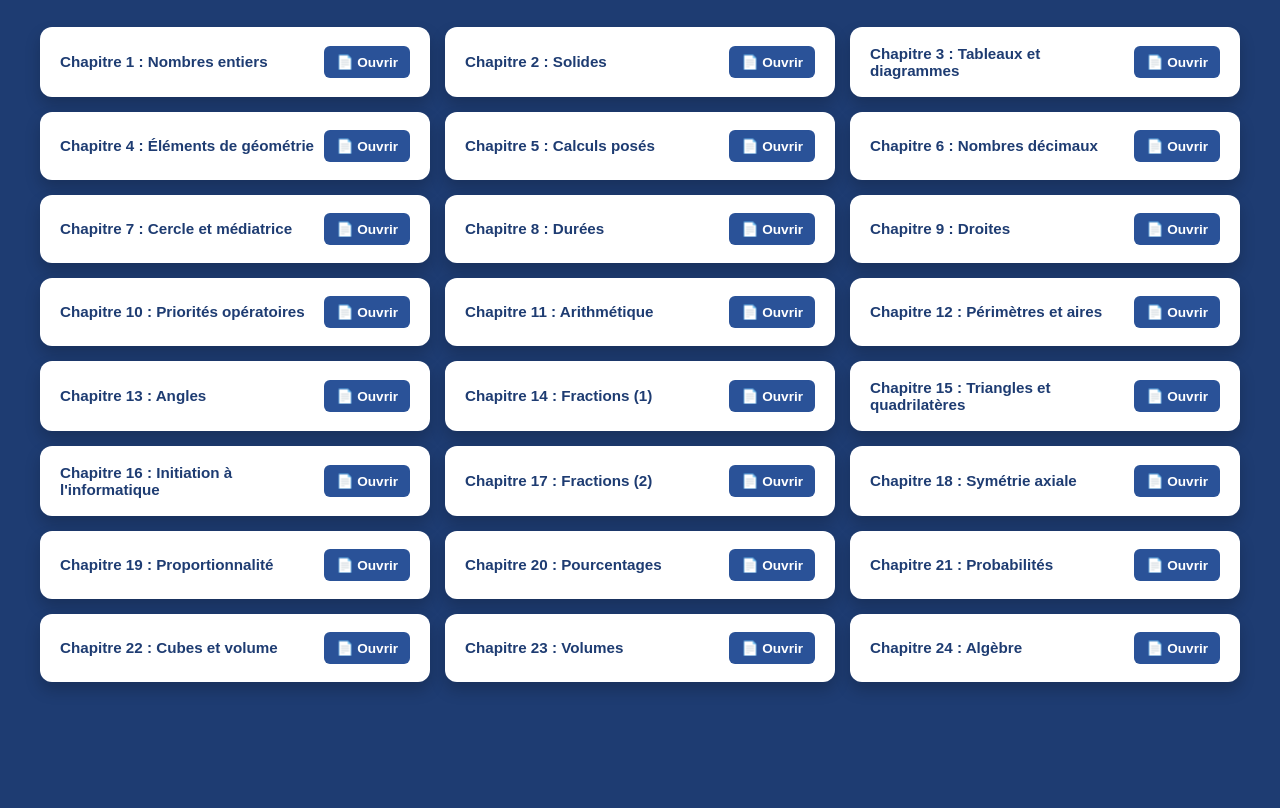
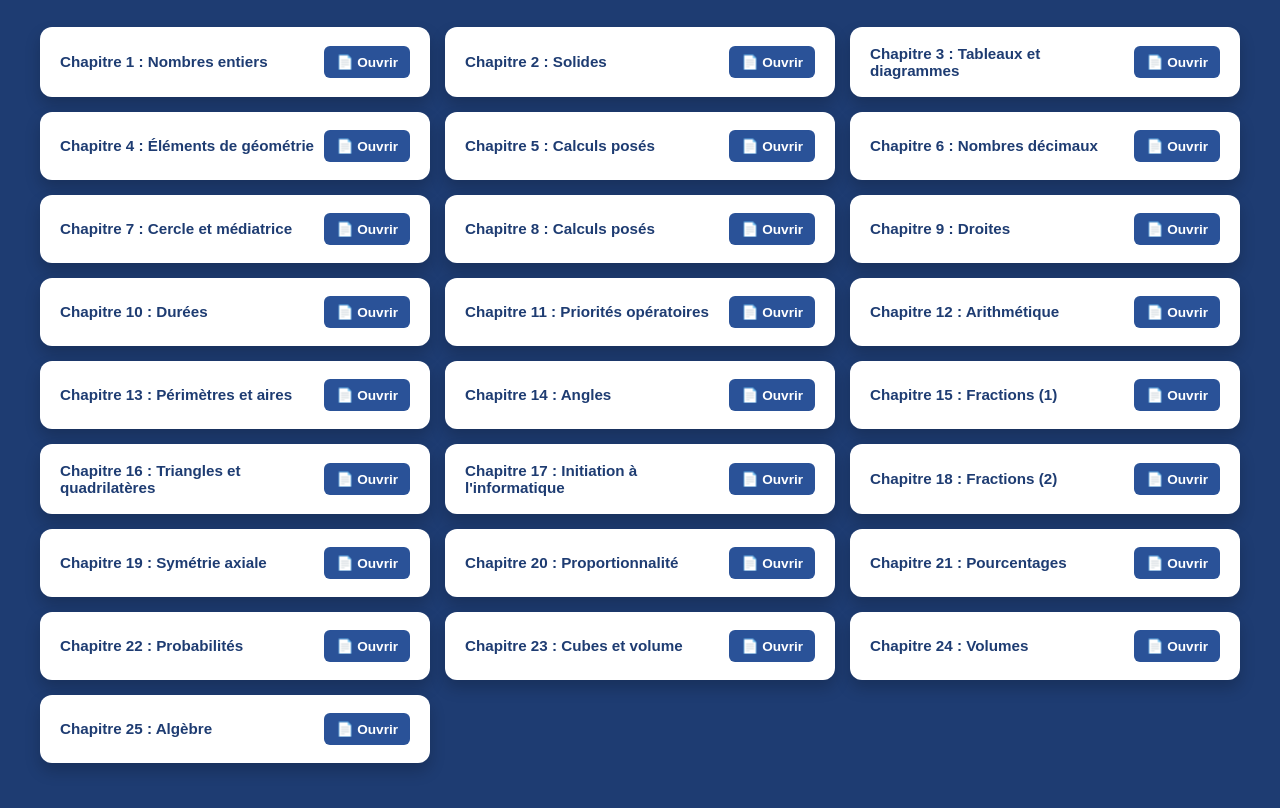
Before and after one commit to Azizamine33/Math-matiqus, a plain HTML site: page lecon_6eme.html in a window 1280 px wide. Shown: the part 220-1028 px from the top of the page. Before the commit the page ends 952 px from the top, so only its background shows below. Drawn offline with Linux system fonts and the light colour scheme; a web font is replaced by a local one.

Commit message:
Fix HTML formatting and add new chapters

```diff
--- a/lecon_6eme.html
+++ b/lecon_6eme.html
@@ -36,23 +36,24 @@
         <div class="chapitre-card"><span class="chapitre-titre">Chapitre 5 : Calculs posés</span><a href="#" class="btn-pdf" onclick="verifierCode('docs/6eme_ch5_lecon.pdf')">📄 Ouvrir</a></div>
         <div class="chapitre-card"><span class="chapitre-titre">Chapitre 6 : Nombres décimaux</span><a href="#" class="btn-pdf" onclick="verifierCode('docs/6eme_ch6_lecon.pdf')">📄 Ouvrir</a></div>
         <div class="chapitre-card"><span class="chapitre-titre">Chapitre 7 : Cercle et médiatrice</span><a href="#" class="btn-pdf" onclick="verifierCode('docs/6eme_ch7_lecon.pdf')">📄 Ouvrir</a></div>
-        <div class="chapitre-card"><span class="chapitre-titre">Chapitre 8 : Durées</span><a href="#" class="btn-pdf" onclick="verifierCode('docs/6eme_ch8_lecon.pdf')">📄 Ouvrir</a></div>
-        <div class="chapitre-card"><span class="chapitre-titre">Chapitre 9 : Droites</span><a href="#" class="btn-pdf" onclick="verifierCode('docs/6eme_ch9_lecon.pdf')">📄 Ouvrir</a></div>
-        <div class="chapitre-card"><span class="chapitre-titre">Chapitre 10 : Priorités opératoires</span><a href="#" class="btn-pdf" onclick="verifierCode('docs/6eme_ch10_lecon.pdf')">📄 Ouvrir</a></div>
-        <div class="chapitre-card"><span class="chapitre-titre">Chapitre 11 : Arithmétique</span><a href="#" class="btn-pdf" onclick="verifierCode('docs/6eme_ch11_lecon.pdf')">📄 Ouvrir</a></div>
-        <div class="chapitre-card"><span class="chapitre-titre">Chapitre 12 : Périmètres et aires</span><a href="#" class="btn-pdf" onclick="verifierCode('docs/6eme_ch12_lecon.pdf')">📄 Ouvrir</a></div>
-        <div class="chapitre-card"><span class="chapitre-titre">Chapitre 13 : Angles</span><a href="#" class="btn-pdf" onclick="verifierCode('docs/6eme_ch13_lecon.pdf')">📄 Ouvrir</a></div>
-        <div class="chapitre-card"><span class="chapitre-titre">Chapitre 14 : Fractions (1)</span><a href="#" class="btn-pdf" onclick="verifierCode('docs/6eme_ch14_lecon.pdf')">📄 Ouvrir</a></div>
-        <div class="chapitre-card"><span class="chapitre-titre">Chapitre 15 : Triangles et quadrilatères</span><a href="#" class="btn-pdf" onclick="verifierCode('docs/6eme_ch15_lecon.pdf')">📄 Ouvrir</a></div>
-        <div class="chapitre-card"><span class="chapitre-titre">Chapitre 16 : Initiation à l'informatique</span><a href="#" class="btn-pdf" onclick="verifierCode('docs/6eme_ch16_lecon.pdf')">📄 Ouvrir</a></div>
-        <div class="chapitre-card"><span class="chapitre-titre">Chapitre 17 : Fractions (2)</span><a href="#" class="btn-pdf" onclick="verifierCode('docs/6eme_ch17_lecon.pdf')">📄 Ouvrir</a></div>
-        <div class="chapitre-card"><span class="chapitre-titre">Chapitre 18 : Symétrie axiale</span><a href="#" class="btn-pdf" onclick="verifierCode('docs/6eme_ch18_lecon.pdf')">📄 Ouvrir</a></div>
-        <div class="chapitre-card"><span class="chapitre-titre">Chapitre 19 : Proportionnalité</span><a href="#" class="btn-pdf" onclick="verifierCode('docs/6eme_ch19_lecon.pdf')">📄 Ouvrir</a></div>
-        <div class="chapitre-card"><span class="chapitre-titre">Chapitre 20 : Pourcentages</span><a href="#" class="btn-pdf" onclick="verifierCode('docs/6eme_ch20_lecon.pdf')">📄 Ouvrir</a></div>
-        <div class="chapitre-card"><span class="chapitre-titre">Chapitre 21 : Probabilités</span><a href="#" class="btn-pdf" onclick="verifierCode('docs/6eme_ch21_lecon.pdf')">📄 Ouvrir</a></div>
-        <div class="chapitre-card"><span class="chapitre-titre">Chapitre 22 : Cubes et volume</span><a href="#" class="btn-pdf" onclick="verifierCode('docs/6eme_ch22_lecon.pdf')">📄 Ouvrir</a></div>
-        <div class="chapitre-card"><span class="chapitre-titre">Chapitre 23 : Volumes</span><a href="#" class="btn-pdf" onclick="verifierCode('docs/6eme_ch23_lecon.pdf')">📄 Ouvrir</a></div>
-        <div class="chapitre-card"><span class="chapitre-titre">Chapitre 24 : Algèbre</span><a href="#" class="btn-pdf" onclick="verifierCode('docs/6eme_ch24_lecon.pdf')">📄 Ouvrir</a></div>
+        <div class="chapitre-card"><span class="chapitre-titre">Chapitre 8 : Calculs posés</span><a href="#" class="btn-pdf" onclick="verifierCode('docs/6eme_ch8_lecon.pdf')">📄 Ouvrir</a></div>
+        <div class="chapitre-card"><span class="chapitre-titre">Chapitre 9 : Droites </span><a href="#" class="btn-pdf" onclick="verifierCode('docs/6eme_ch9_lecon.pdf')">📄 Ouvrir</a></div>
+        <div class="chapitre-card"><span class="chapitre-titre">Chapitre 10 : Durées</span><a href="#" class="btn-pdf" onclick="verifierCode('docs/6eme_ch10_lecon.pdf')">📄 Ouvrir</a></div>
+        <div class="chapitre-card"><span class="chapitre-titre">Chapitre 11 : Priorités opératoires</span><a href="#" class="btn-pdf" onclick="verifierCode('docs/6eme_ch11_lecon.pdf')">📄 Ouvrir</a></div>
+        <div class="chapitre-card"><span class="chapitre-titre">Chapitre 12 : Arithmétique</span><a href="#" class="btn-pdf" onclick="verifierCode('docs/6eme_ch12_lecon.pdf')">📄 Ouvrir</a></div>
+        <div class="chapitre-card"><span class="chapitre-titre">Chapitre 13 : Périmètres et aires</span><a href="#" class="btn-pdf" onclick="verifierCode('docs/6eme_ch13_lecon.pdf')">📄 Ouvrir</a></div>
+        <div class="chapitre-card"><span class="chapitre-titre">Chapitre 14 : Angles</span><a href="#" class="btn-pdf" onclick="verifierCode('docs/6eme_ch14_lecon.pdf')">📄 Ouvrir</a></div>
+        <div class="chapitre-card"><span class="chapitre-titre">Chapitre 15 : Fractions (1)</span><a href="#" class="btn-pdf" onclick="verifierCode('docs/6eme_ch15_lecon.pdf')">📄 Ouvrir</a></div>
+        <div class="chapitre-card"><span class="chapitre-titre">Chapitre 16 : Triangles et quadrilatères</span><a href="#" class="btn-pdf" onclick="verifierCode('docs/6eme_ch16_lecon.pdf')">📄 Ouvrir</a></div>
+        <div class="chapitre-card"><span class="chapitre-titre">Chapitre 17 : Initiation à l'informatique</span><a href="#" class="btn-pdf" onclick="verifierCode('docs/6eme_ch17_lecon.pdf')">📄 Ouvrir</a></div>
+        <div class="chapitre-card"><span class="chapitre-titre">Chapitre 18 : Fractions (2)</span><a href="#" class="btn-pdf" onclick="verifierCode('docs/6eme_ch18_lecon.pdf')">📄 Ouvrir</a></div>
+        <div class="chapitre-card"><span class="chapitre-titre">Chapitre 19 : Symétrie axiale</span><a href="#" class="btn-pdf" onclick="verifierCode('docs/6eme_ch19_lecon.pdf')">📄 Ouvrir</a></div>
+        <div class="chapitre-card"><span class="chapitre-titre">Chapitre 20 : Proportionnalité</span><a href="#" class="btn-pdf" onclick="verifierCode('docs/6eme_ch20_lecon.pdf')">📄 Ouvrir</a></div>
+        <div class="chapitre-card"><span class="chapitre-titre">Chapitre 21 : Pourcentages</span><a href="#" class="btn-pdf" onclick="verifierCode('docs/6eme_ch21_lecon.pdf')">📄 Ouvrir</a></div>
+        <div class="chapitre-card"><span class="chapitre-titre">Chapitre 22 : Probabilités</span><a href="#" class="btn-pdf" onclick="verifierCode('docs/6eme_ch22_lecon.pdf')">📄 Ouvrir</a></div>
+        <div class="chapitre-card"><span class="chapitre-titre">Chapitre 23 : Cubes et volume</span><a href="#" class="btn-pdf" onclick="verifierCode('docs/6eme_ch23_lecon.pdf')">📄 Ouvrir</a></div>
+        <div class="chapitre-card"><span class="chapitre-titre">Chapitre 24 : Volumes</span><a href="#" class="btn-pdf" onclick="verifierCode('docs/6eme_ch24_lecon.pdf')">📄 Ouvrir</a></div>
+        <div class="chapitre-card"><span class="chapitre-titre">Chapitre 25 : Algèbre</span><a href="#" class="btn-pdf" onclick="verifierCode('docs/6eme_ch25_lecon.pdf')">📄 Ouvrir</a></div>
     </div>
 </body>
 <script>
```
